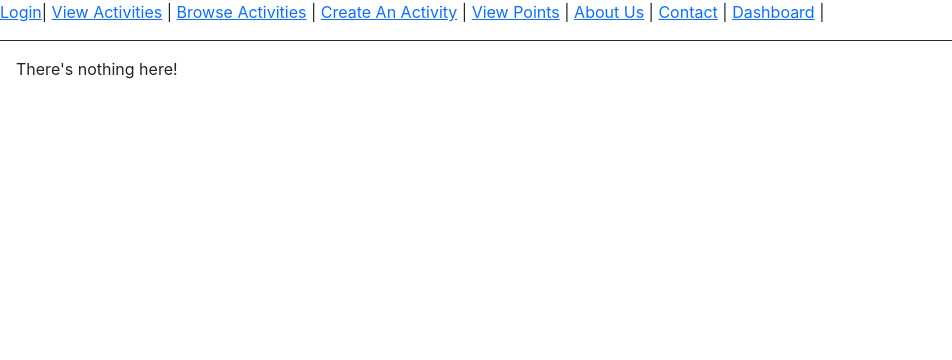
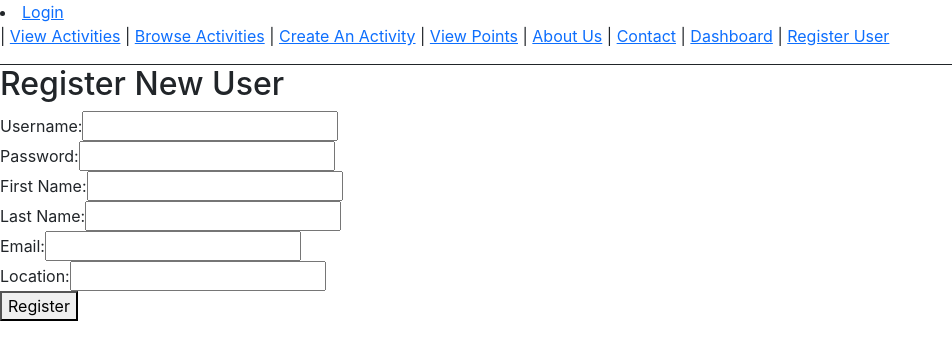
Before and after one commit to StepfanT/StrikeCodeForce, a React (Create React App) app in the folder src/client/activity-organizer-react/: page /authenticate/register in a window 1280 px wide. Shown: the top 360 px of the page, without its empty margins (0-952 px from the left). Built offline with nearby package versions, Linux system fonts and the light colour scheme.

Commit message:
Update-Stepfan-5
Implement = Needs Debugging
Login/Logout component complete.
Registration implemented.
View activity from server and create activity implemented

```diff
--- a/src/client/activity-organizer-react/src/App.js
+++ b/src/client/activity-organizer-react/src/App.js
@@ -17,8 +17,8 @@ import NavBar from "./components/NavBar";
 
 
 function App() {
+  const [token, setToken] = useState();
 
-  const [token, setToken] = useState();
   const [userStatus, setUserStatus] = useState({
     user: null,
     login(username) {
@@ -40,7 +40,7 @@ function App() {
           <Route path="/" element={<Dashboard />} />
 
           <Route path="/home" element={<Home />} />
-          <Route path="/register" element={<Register />} />
+          <Route path="/authenticate/register" element={<Register />} />
 
           <Route path="/login" element=
             {userStatus.user ? (
--- a/src/client/activity-organizer-react/src/components/Browse.js
+++ b/src/client/activity-organizer-react/src/components/Browse.js
@@ -1,13 +1,70 @@
 import { Link, useNavigate, useParams } from 'react-router-dom';
+import { useState, useEffect } from 'react';
 
 
 export default function Browse() {
+
+    const [activities, setActivity] = useState([]);
+
+    const getActivities = () => {
+        fetch('http://localhost:8080/api/activity')
+            .then(response => response.json())
+            .then(data => setActivity(data))
+            .catch(error => console.log(error));
+    };
+
+    useEffect(() => {
+        getActivities();
+    }, []);
+
     return (
-        <main style={{ padding: "1rem 0" }}>
-            <h2>Browse Activities Page</h2>
-            <Link to={`/`} className="btn btn-success btn-sm">
-                Return Home
-            </Link>
-        </main>
+        <div>
+
+            <h2 className="my-4">Activities</h2>
+            <table className="table table-striped table-hover">
+                <thead>
+                    <tr>
+                        <th>Activity Name</th>
+                        <th>First Name</th>
+                        <th>Last Name</th>
+
+                    </tr>
+                </thead>
+                <tbody>
+                    {activities.map(activity => (
+                        <tr key={activity.userId}>
+                            <td>{activity.activityId}</td>
+                            <td>{activity.activityName}</td>
+                            <td>{activity.date}</td>
+                            <td>{activity.location}</td>
+                            <td>{activity.description}</td>
+                            <td>{activity.time}</td>
+                            <td>{activity.minParticipant}</td>
+                            <td>{activity.maxParticipant}</td>
+                            <td>{activity.createBy}</td>
+
+                            <td>
+                                <div className="float-right">
+                                    <Link to={`/dashboard`} className="btn btn-primary btn-sm">
+                                        <i className="bi bi-pencil"></i> Edit
+                                    </Link>
+                                </div>
+                            </td>
+                        </tr>
+                    ))}
+                </tbody>
+            </table>
+        </div>
     );
 }
+
+/*
+
+dashboard/${activity.userId}
+
+
+            <Link to="/agents/add" className="btn btn-primary mb-4">
+                <i className="bi bi-plus-circle-fill"></i> Add Agent
+            </Link>
+
+*/
--- a/src/client/activity-organizer-react/src/components/Create.js
+++ b/src/client/activity-organizer-react/src/components/Create.js
@@ -12,6 +12,7 @@ export default function Create() {
     const [maxParticipant, setMaxParticipant] = useState('');
     const [minParticipant, setMinParticipant] = useState('');
     const [createBy, setCreateBy] = useState('');
+
     const { activityId } = useParams();
     const [errors, setErrors] = useState([]);
 
@@ -33,6 +34,9 @@ export default function Create() {
     const timeOnChangeHandler = (event) => {
         setTime(event.target.value);
     };
+    const userIdHandler = (event) => {
+        setUserId(event.target.value);
+    };
 
     const maxParticipantOnChangeHandler = (event) => {
         setMaxParticipant(event.target.value);
@@ -53,9 +57,9 @@ export default function Create() {
             location,
             date,
             time,
-            userId,
             maxParticipant,
-            minParticipant
+            minParticipant,
+            createBy,
         };
         const init = {
             method: 'POST',
@@ -65,7 +69,7 @@ export default function Create() {
             body: JSON.stringify(newActivity)
         };
 
-        fetch('http://localhost:8080/activity', init)
+        fetch('http://localhost:8080/api/activity', init)
             .then(response => {
                 if (response.status === 201 || response.status === 400) {
                     return response.json();
@@ -74,14 +78,14 @@ export default function Create() {
             })
             .then(data => {
                 // we either created the recorded...
-                if (data.id) {
+                if (data.activityId) {
                     // redirect the user back to the home page
-                    history.push('/');
+                    history('/');
                 } else {
                     // we have error messages
                     data = Array.from(data);
                     setErrors(data);
-                    history.push('/');
+                    history('/');
                 }
             })
             .catch(error => console.log(error));
@@ -89,16 +93,16 @@ export default function Create() {
 
     return (
         <>
-            <h2 className="my-4">Edit Activity</h2>
+            <h2 className="my-4">Create Activity</h2>
             <form onSubmit={handleAddSubmit}>
 
                 <div>
                     <label htmlFor="activityName">Activity Name</label>
                     <input type="text" id="activityName" name="activityName"
                         value={activityName} onChange={activityNameOnChangeHandler}
-                        placeholder={activityName}
                     />
                 </div>
+
 
                 <div>
                     <label htmlFor="description">Description</label>
@@ -145,7 +149,7 @@ export default function Create() {
 
                 <div className="mt-5">
                     <button className="btn btn-info" type="submit">
-                        <i className="bi bi-save"></i> Update Activity</button>
+                        <i className="bi bi-save"></i> Create Activity</button>
 
                     <Link to="/activity" className="btn btn-warning ml-2">
                         <i className="bi bi-x"></i> Cancel
--- a/src/client/activity-organizer-react/src/components/Dashboard.js
+++ b/src/client/activity-organizer-react/src/components/Dashboard.js
@@ -1,7 +1,67 @@
-import React from 'react';
+import React, { useEffect, useState } from 'react';
+import { useParams, Link, useNavigate } from 'react-router-dom';
+import '../App.css';
+
 
 export default function Dashboard() {
+    const [activities, setActivity] = useState([]);
+
+    const { id } = useParams();
+    const history = useNavigate();
+
+    const getActivity = () => {
+        fetch(`http://localhost:8080/api/activity/1`)
+            .then(response => response.json())
+            .then(data => setActivity(data))
+            .catch(error => console.log(error));
+    };
+
+    useEffect(() => {
+        getActivity();
+    }, []);
+
+
     return (
-        <h2>Dashboard</h2>
+        <>
+            <style>{"table{border:1px solid black;}"}
+            </style>
+            <div>
+                <h2 className="my-4">Activities</h2>
+                <table style={{ "borderWidth": "1px", 'borderColor': "#aaaaaa", 'borderStyle': 'solid' }}
+                    className="table table-striped table-hover">
+                    <thead>
+                        <tr>
+                            <th>Activity</th>
+                            <th>Location</th>
+                            <th>Date</th>
+                            <th>Time</th>
+                            <th>Owner</th>
+                        </tr>
+                    </thead>
+                    <tbody>
+                        {activities.map(activity => (
+                            <tr key={activity.activityId}>
+                                <td>{activity.activityName}</td>
+                                <td>{activity.location}</td>
+                                <td>{activity.date}</td>
+                                <td>{activity.time}</td>
+                                <td>{activity.createBy}</td>
+                                <td>
+                                    <div className="float-right">
+                                        <Link to={`/activity/detail/${activity.activityId}`} className="btn btn-primary btn-sm">
+                                            <i className="bi bi-pencil"></i> View Details
+                                        </Link>
+                                    </div>
+                                </td>
+                            </tr>
+                        ))}
+                    </tbody>
+                </table>
+
+                <Link to={`/`} className="btn btn-success btn-sm">
+                    Return Home
+                </Link>
+            </div>
+        </>
     );
 }
--- a/src/client/activity-organizer-react/src/components/Errors.js
+++ b/src/client/activity-organizer-react/src/components/Errors.js
@@ -5,7 +5,7 @@ function Errors({ msg }) {
 
     return (
         <p>
-            🙅🏾‍♂️ Error{" "}
+            🙅🏾‍♂️ Errors{" "}
             {history.location.state ? ` - ${history.location.state.msg}` : ""}
             {msg}
         </p>
--- a/src/client/activity-organizer-react/src/components/Login.js
+++ b/src/client/activity-organizer-react/src/components/Login.js
@@ -3,12 +3,19 @@ import { Link, useNavigate } from "react-router-dom";
 import jwtDecode from "jwt-decode";
 import Errors from "./Errors";
 
-export default function Login(userStatus) {
+export default function Login({ userStatus }) {
+    const [user, setUser] = useState({})
     const [username, setUsername] = useState("");
     const [password, setPassword] = useState("");
     const [errors, setErrors] = useState([]);
 
     const history = useNavigate();
+
+    const handleInputChange = event => {
+        const { name, value } = event.target;
+        setUser({ ...user, [name]: value });
+    }
+
 
     const handleSubmit = async (event) => {
         event.preventDefault();
@@ -31,11 +38,15 @@ export default function Login(userStatus) {
             console.log(jwtDecode(jwt_token));
             console.log(jwt_token);
             userStatus.login(username)
-            history.push("/");
+            //userStatus.login(jwtDecode(jwt_token));
+            history("/");
+            console.log("Successful Login!")
         } else if (response.status === 400) {
             const errors = await response.json();
             setErrors(errors);
         } else if (response.status === 403) {
+            console.log(username);
+            console.log(password);
             setErrors(["Login failed."]);
         } else {
             setErrors(["Unknown error."]);
@@ -46,23 +57,23 @@ export default function Login(userStatus) {
         <div>
             <h2>Login</h2>
 
-            {errors.map((error, i) => (
-                <Errors key={i} msg={error} />
-            ))}
+
 
             <form onSubmit={handleSubmit}>
                 <div>
-                    <label>Username:</label>
+                    <label htmlFor="username">Username:</label>
                     <input
                         type="text"
                         onChange={(event) => setUsername(event.target.value)}
+                        id="username"
                     />
                 </div>
                 <div>
-                    <label>Password:</label>
+                    <label htmlFor="password">Password:</label>
                     <input
                         type="password"
                         onChange={(event) => setPassword(event.target.value)}
+                        id="password"
                     />
                 </div>
                 <div>
@@ -72,3 +83,11 @@ export default function Login(userStatus) {
         </div>
     );
 };
+
+/*
+P@ssw0rd!
+           {errors.map((error, i) => (
+                <Errors key={i} msg={error} />
+            ))}
+
+*/
--- a/src/client/activity-organizer-react/src/components/NavBar.js
+++ b/src/client/activity-organizer-react/src/components/NavBar.js
@@ -1,7 +1,7 @@
 import { Link } from "react-router-dom";
 
 
-export default function NavBar(userStatus) {
+export default function NavBar({userStatus}) {
   return (
     <div>
       <nav
@@ -11,12 +11,16 @@ export default function NavBar(userStatus) {
         }}
       >
         {userStatus.user ? (
-          <button onClick={userStatus.logout}>
-            Logout {userStatus.user.sub}
-          </button>
+          <li>
+            <button onClick={userStatus.logout}>
+              Logout {userStatus.user}
+            </button>
+          </li>
 
         ) : (
-          <Link to="/login">Login</Link>
+          <li>
+            <Link to="/login">Login</Link>
+          </li>
         )}
 
         |{" "}  <Link to="/activity">View Activities</Link> |{" "}
@@ -26,6 +30,7 @@ export default function NavBar(userStatus) {
         <Link to="/home">About Us</Link> |{" "}
         <Link to="/contact">Contact</Link> |{" "}
         <Link to="/dashboard">Dashboard</Link> |{" "}
+        <Link to="/authenticate/register">Register User</Link>
 
       </nav>
     </div>
--- a/src/client/activity-organizer-react/src/components/Register.js
+++ b/src/client/activity-organizer-react/src/components/Register.js
@@ -1,13 +1,111 @@
-import { Link, useNavigate, useParams } from 'react-router-dom';
+import React, { useState } from "react";
+import { Link, useNavigate } from "react-router-dom";
+import jwtDecode from "jwt-decode";
+import Errors from "./Errors";
 
-export default function Register() {
+export default function Register({ userStatus }) {
+    const [user, setUser] = useState([])
+    const [username, setUsername] = useState("");
+    const [password, setPassword] = useState("");
+    const [firstName, setFirstName] = useState("");
+    const [lastName, setLastName] = useState("");
+    const [email, setEmail] = useState("");
+    const [location, setLocation] = useState("");
+    const [errors, setErrors] = useState([]);
+
+    const history = useNavigate();
+
+    const handleInputChange = event => {
+        const { name, value } = event.target;
+        setUser({ ...user, [name]: value });
+    }
+
+    const handleSubmit = async (event) => {
+        event.preventDefault();
+
+        const response = await fetch("http://localhost:8080/authenticate/register", {
+            method: "POST",
+            headers: {
+                "Content-Type": "application/json",
+            },
+            body: JSON.stringify({
+                username,
+                password,
+                firstName,
+                lastName,
+                email,
+                location
+            }),
+        });
+
+        if (response.status === 200) {
+            // const { jwt_token } = await response.json();
+            // console.log(jwtDecode(jwt_token));
+            // console.log(jwt_token);
+            // userStatus.login(username)
+            // userStatus.register(jwtDecode(jwt_token));
+            history("/");
+            console.log("Successful Registration!")
+        } else if (response.status === 400) {
+            const errors = await response.json();
+            setErrors(errors);
+        } else if (response.status === 403) {
+            setErrors(["Registration failed."]);
+        } else {
+            setErrors(["Unknown error."]);
+        }
+    };
+
     return (
-        <>
-            <h2> Register form page</h2>
+        <div>
+            <h2>Register New User</h2>
 
-            <Link to={`/`} className="btn btn-success btn-sm">
-                Return Home
-            </Link>
-        </>
+            <form onSubmit={handleSubmit}>
+                <div>
+                    <label>Username:</label>
+                    <input id="username" name="username" type="text"
+                        onChange={handleInputChange}
+                    />
+                </div>
+                <div>
+                    <label>Password:</label>
+                    <input
+                        id="password" name="password" type="text"
+                        onChange={handleInputChange}
+                    />
+                </div>
+                <div>
+                    <label>First Name:</label>
+                    <input
+                        id="firstName" name="firstName" type="text"
+                        onChange={handleInputChange}
+                    />
+                </div>
+                <div>
+                    <label>Last Name:</label>
+                    <input
+                        id="lastName" name="lastName" type="text"
+                        onChange={handleInputChange}
+                    />
+                </div>
+                <div>
+                    <label>Email:</label>
+                    <input
+                        id="email" name="email" type="text"
+                        onChange={handleInputChange}
+                    />
+                </div>
+                <div>
+                    <label>Location:</label>
+                    <input
+                        id="location" name="location" type="text"
+                        onChange={handleInputChange}
+                    />
+                </div>
+                <div>
+                    <button type="submit">Register</button>
+                </div>
+            </form>
+        </div>
     );
 };
--- a/src/client/activity-organizer-react/src/components/View.js
+++ b/src/client/activity-organizer-react/src/components/View.js
@@ -1,24 +1,24 @@
-import React, { useState } from 'react';
+import React, { useEffect, useState } from 'react';
 import { useParams, Link } from 'react-router-dom';
 import { getData } from "../testData";
 import '../App.css';
 
 export default function View() {
 
-    //  const [activities, setActivity] = useState([]);
-    // implement when server is running
-    // const getData = () => {
-    //     fetch('http://localhost:8080/activity')
-    //         .then(response => response.json())
-    //         .then(data => setAgents(data))
-    //         .catch(error => console.log(error));
-    // };
-    // useEffect(() => {
-    //     getData();
-    // }, []);
+    const [activities, setActivity] = useState([]);
+    //implement when server is running
+    const getData = () => {
+        fetch('http://localhost:8080/api/activity/${userId}')
+            .then(response => response.json())
+            .then(data => setActivity(data))
+            .catch(error => console.log(error));
+    };
+    useEffect(() => {
+        getData();
+    }, []);
 
     // this is the test data that we 'fetch' for testing while server is not yet running
-    let activityData = getData();
+    //  let activityData = getData();
 
     return (
         <>
@@ -38,7 +38,7 @@ export default function View() {
                         </tr>
                     </thead>
                     <tbody>
-                        {activityData.map(activity => (
+                        {getData.map(activity => (
                             <tr key={activity.activityId}>
                                 <td>{activity.activityName}</td>
                                 <td>{activity.location}</td>
```
Also changed, not shown: 2 other files (tests, documents, lock files or other folders).
